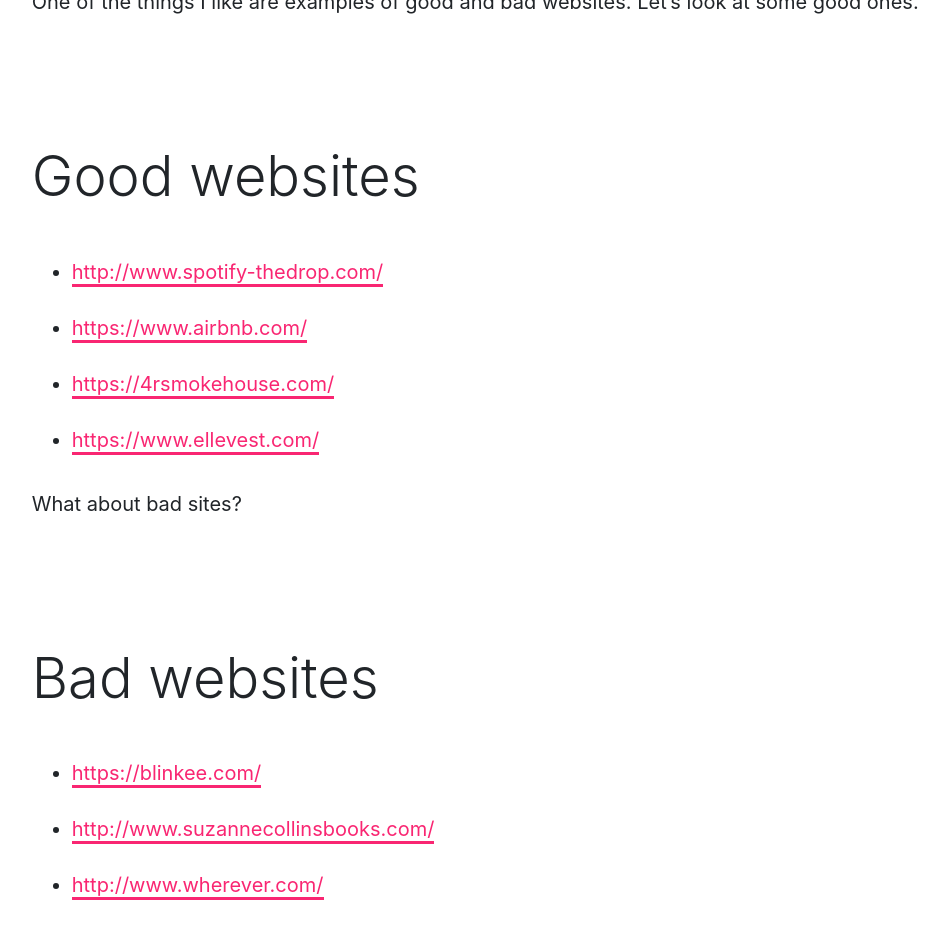
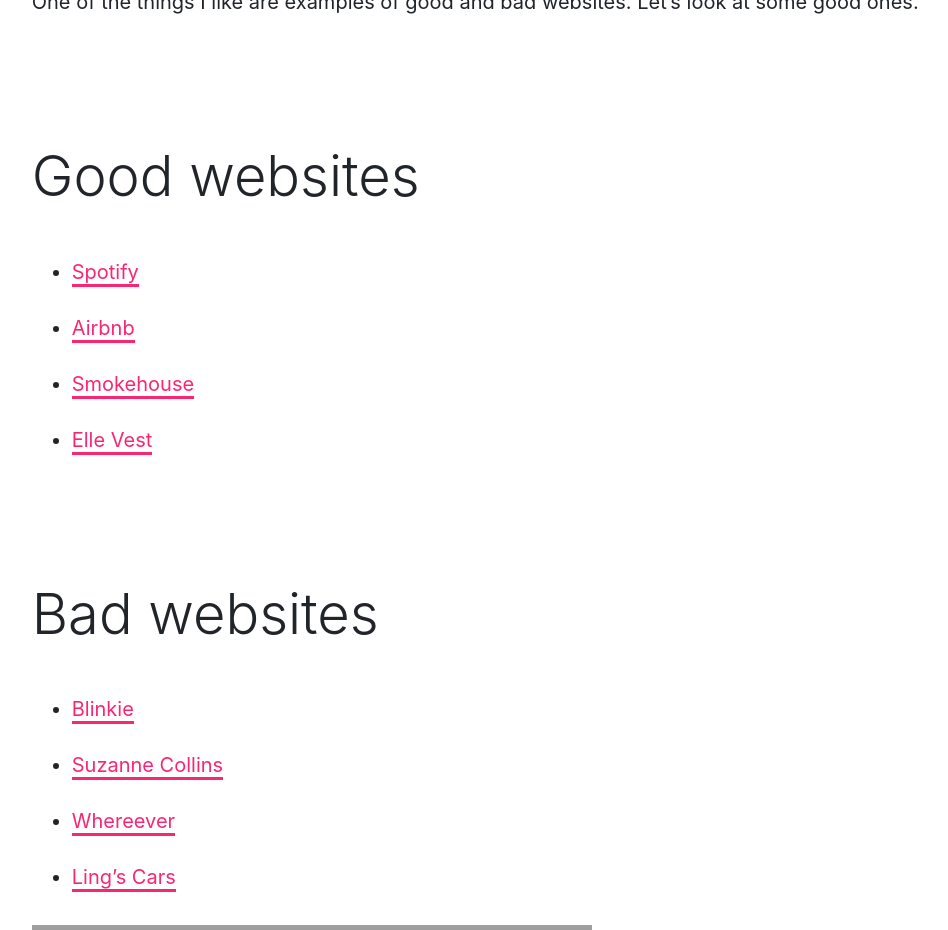
Before and after one commit to Montana-Media-Arts/creative-coding-1-Fall2019, a Jekyll site: the page built from modules/week-6/_posts/2017-01-01-overview.md, in a window 1280 px wide and 1400 px high, scrolled down 819 px. Shown: the top 930 px of the window, without its empty margins (132-1080 px from the left). Built offline with Jekyll 4.4.1, drawn with Linux system fonts in a browser that asks for light colours; nearby versions of some CDN libraries; some of the changed text lies outside the part shown; grey boxes are pictures that could not be loaded.

```diff
--- a/modules/week-6/_posts/2017-01-01-overview.md
+++ b/modules/week-6/_posts/2017-01-01-overview.md
@@ -13,19 +13,18 @@ One of the things I like are examples of good and bad websites.  Let's look at s
 
 ## Good websites
 
-* [http://www.spotify-thedrop.com/](Spotify)
-* [https://www.airbnb.com/](Airbnb)
-* [https://4rsmokehouse.com/](Smokehouse)
-* [https://www.ellevest.com/](Elle Vest)
-
-What about bad sites?
+* <a href="http://www.spotify-thedrop.com/">Spotify</a>
+* <a href="https://www.airbnb.com/">Airbnb</a>
+* <a href="https://4rsmokehouse.com/">Smokehouse</a>
+* <a href="https://www.ellevest.com/">Elle Vest</a>
 
 ## Bad websites
 
-* [https://blinkee.com/](Blinkie)
-* [http://www.suzannecollinsbooks.com/](Suzanne Collins)
-* [http://www.wherever.com/](Whereever)
-* [https://www.lingscars.com/](Ling's Cars)
+* <a href="https://blinkee.com/">Blinkie</a>
+* <a href="http://www.suzannecollinsbooks.com/">Suzanne Collins</a>
+* <a href="http://www.wherever.com/">Whereever</a>
+* <a href="https://www.lingscars.com/">Ling's Cars</a>
 
 
-<!-- video -->
+<iframe width="560" height="315" src="https://umontana.zoom.us/recording/play/CAgtEJJwI9VXHE_nB_4OE8JfMAWQChyabrVqXcnnaCwUvDyojoSRSzETZD6p6sSJ?continueMode=true
+" frameborder="0" allow="accelerometer; autoplay; encrypted-media; gyroscope; picture-in-picture" allowfullscreen></iframe>
```
Also changed, not shown: modules/week-6/_posts/2017-01-05-what-is-html.md (+2 -0 lines), modules/week-6/_posts/2017-01-06-html-basics.md (+2 -0 lines), modules/week-6/_posts/2017-01-09-additional-tags.md (+2 -0 lines), modules/week-6/_posts/2017-01-10-hyperlinks.md (+2 -2 lines).
